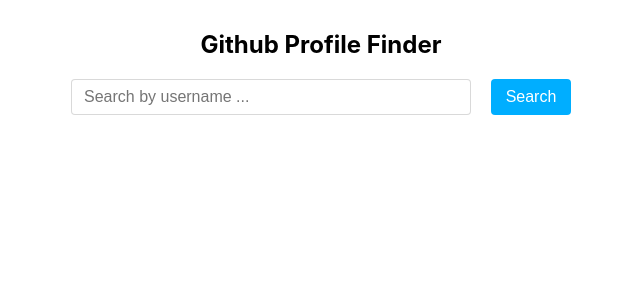
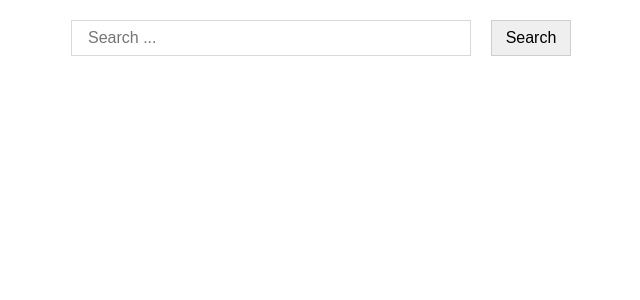
Before and after one commit to nhtanvir93/25-React-Projects, a React (Create React App) app: page / in a window 1280 px wide. Shown: the top 300 px of the page, without its empty margins (319-959 px from the left). Built offline with nearby package versions, Linux system fonts and the light colour scheme.

Commit message:
Autocomplete search added

```diff
--- a/src/App.tsx
+++ b/src/App.tsx
@@ -8,6 +8,7 @@
 import QrCodeGenerator from "./components/qr-code-generator";
 import RandomColor from "./components/RandomColor";
 import ScrollIndicator from "./components/scroll-indicator";
+import SearchAutocomplete from "./components/search-autocomplete";
 import StarRating from "./components/StarRating";
 import Tabs from "./components/tabs";
 import ThemeSwitch from "./components/theme-switch";
@@ -26,7 +27,8 @@
       {/* <ScrollIndicator /> */}
       {/* <Tabs /> */}
       {/* <ModalPopup /> */}
-      <GithubProfile />
+      {/* <GithubProfile /> */}
+      <SearchAutocomplete />
     </div>
   );
 }
--- /dev/null
+++ b/src/components/search-autocomplete/index.tsx
@@ -0,0 +1,56 @@
+import { FormEvent, useState } from "react";
+import styles from "./style.module.css";
+import Suggestions from "./suggestions";
+
+export interface Recipe {
+  id: number;
+  name: string;
+}
+
+const searchAPI = "https://dummyjson.com/recipes/search?q=";
+
+const SearchAutocomplete = () => {
+  const [searchKey, setSearchKey] = useState("");
+  const [recipies, setRecipies] = useState<Recipe[]>([]);
+
+  const search = async (newSearchKey: string) => {
+    try {
+      const res = await fetch(searchAPI + newSearchKey.trim().toLowerCase());
+      if (!res.ok) throw new Error("No search result found");
+
+      const data = await res.json();
+      setRecipies(data.recipes);
+    } catch (error) {
+      console.log("Issue occured while searching recipies", error);
+    }
+  };
+
+  const handleSubmit = (event: FormEvent) => {
+    event.preventDefault();
+    search(searchKey);
+  };
+
+  return (
+    <div>
+      <div className={styles.searchContainer}>
+        <form onSubmit={(event) => handleSubmit(event)} className={styles.form}>
+          <div className={styles.formControlContainer}>
+            <input
+              value={searchKey}
+              onChange={(event) => setSearchKey(event.target.value)}
+              type="text"
+              className={styles.formControl}
+              placeholder="Search ..."
+            />
+            {recipies.length > 0 && <Suggestions recipies={recipies} />}
+          </div>
+          <button type="submit" className={styles.btn}>
+            Search
+          </button>
+        </form>
+      </div>
+    </div>
+  );
+};
+
+export default SearchAutocomplete;
--- /dev/null
+++ b/src/components/search-autocomplete/style.module.css
@@ -0,0 +1,80 @@
+.searchContainer {
+  width: 500px;
+  margin: 20px auto;
+  border-radius: 6px;
+}
+
+.form {
+  display: flex;
+  font-size: 16px;
+  justify-content: space-between;
+}
+
+.formControlContainer {
+  width: 400px;
+  /* overflow: hidden; */
+  position: relative;
+}
+
+.formControl {
+  border: none;
+  height: 36px;
+  width: 100%;
+  padding: 0 16px;
+  font-size: inherit;
+  border: 1px solid rgba(128, 128, 128, 0.3);
+}
+
+.btn {
+  border: 1px solid rgba(128, 128, 128, 0.3);
+  height: 36px;
+  width: 80px;
+  font-size: inherit;
+  cursor: pointer;
+}
+
+.formControl:focus {
+  outline: 0;
+}
+
+.suggestionContainer {
+  width: 100%;
+  color: rgba(0, 0, 0, 0.7);
+  position: absolute;
+  top: 35px;
+  left: 0;
+  border: 1px solid rgba(128, 128, 128, 0.3);
+}
+
+.suggestions {
+  list-style-type: none;
+  padding: 0;
+  text-align: left;
+  margin: 0;
+  z-index: 2;
+}
+
+.suggestions li {
+  transition: all 0.2s linear;
+  cursor: pointer;
+}
+
+.suggestions li:not(:last-child) {
+  padding: 8px 16px;
+  border-bottom: 1px solid rgba(128, 128, 128, 0.3);
+}
+
+.suggestions li:last-child {
+  padding: 8px 16px;
+}
+
+.suggestions li:hover {
+  background-color: rgb(237, 252, 252);
+}
+
+.suggesstionTitle {
+  text-align: left;
+  padding: 10px 16px;
+  font-weight: 600;
+  font-size: 14px;
+}
--- /dev/null
+++ b/src/components/search-autocomplete/suggestions.tsx
@@ -0,0 +1,21 @@
+import { Recipe } from ".";
+import styles from "./style.module.css";
+
+interface Props {
+  recipies: Recipe[];
+}
+
+const Suggestions = ({ recipies }: Props) => {
+  return (
+    <div className={styles.suggestionContainer}>
+      <h3 className={styles.suggesstionTitle}>Suggestions</h3>
+      <ul className={styles.suggestions}>
+        {recipies.map((recipe) => (
+          <li key={recipe.id}>{recipe.name}</li>
+        ))}
+      </ul>
+    </div>
+  );
+};
+
+export default Suggestions;
```
